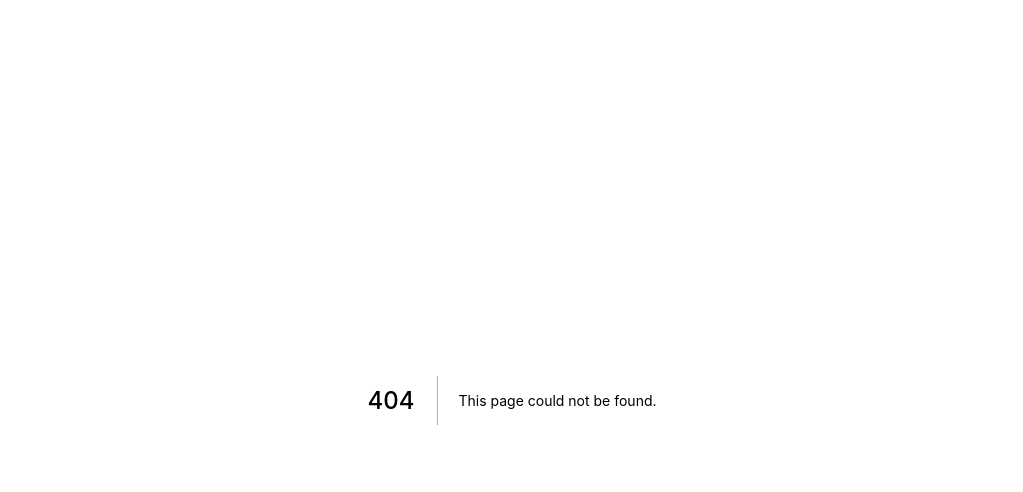
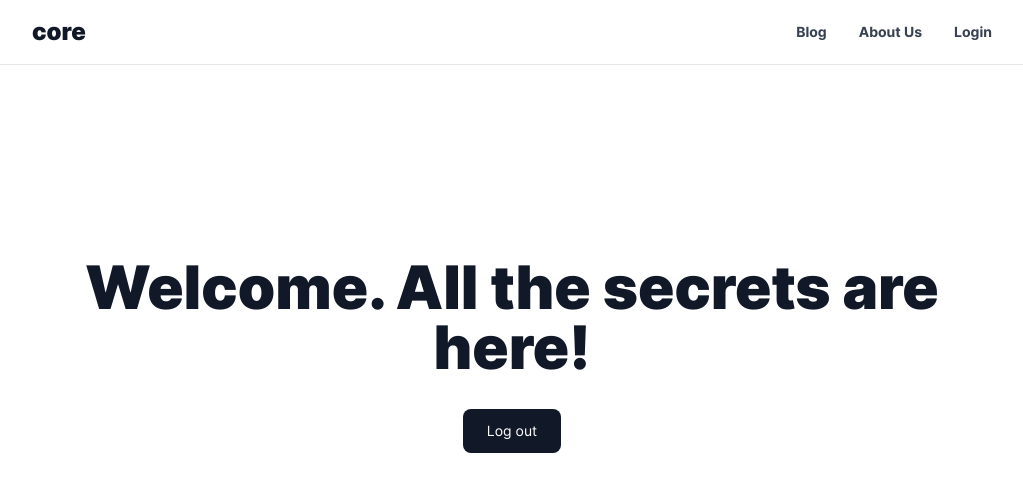
Before and after one commit to simalicrum/oob, a Next.js app: page /dashboard in a window 1280 px wide. Before the commit this address had no page. Shown: the top 492 px of the page, without its empty margins (128-1151 px from the left). Built offline with nearby package versions, Linux system fonts and the light colour scheme; no server answers; sample sign-in values are in the browser's storage.

Commit message:
Roughed in auth support for google

```diff
--- a/components/Button.jsx
+++ b/components/Button.jsx
@@ -1,8 +1,9 @@
-export default function Button({ children, type }) {
+export default function Button({ children, type, onClick }) {
   return (
     <button
       type={type}
       className="w-full rounded-lg bg-gray-900 py-3 px-6 text-center text-sm text-white hover:bg-gray-700 sm:w-auto"
+      onClick={onClick}
     >
       {children}
     </button>
--- a/components/Login.jsx
+++ b/components/Login.jsx
@@ -6,9 +6,11 @@ import FormError from './FormError';
 import Spinner from './Spinner';
 import { useFormik } from 'formik';
 import * as Yup from 'yup';
+import { signIn } from 'next-auth/react';
 
 export default function Login() {
   const [isSubmitting, setIsSubmitting] = useState(false);
+  const [isSubmittingGoogle, setIsSubmittingGoogle] = useState(false);
   const formik = useFormik({
     initialValues: {
       email: '',
@@ -65,6 +67,16 @@ export default function Login() {
         </div>
         <Button type="submit">{isSubmitting ? <Spinner /> : 'Login'}</Button>
       </form>
+      <div className="mt-6 flex flex-col ">
+        <Button
+          onClick={() => {
+            setIsSubmittingGoogle(true);
+            signIn('google', { callbackUrl: '/dashboard' });
+          }}
+        >
+          {isSubmittingGoogle ? <Spinner /> : 'Login with Google'}
+        </Button>
+      </div>
     </div>
   );
 }
--- /dev/null
+++ b/components/Secret.jsx
@@ -0,0 +1,18 @@
+import Link from 'next/link';
+import { signOut } from 'next-auth/react';
+import Button from './Button';
+
+export default function Secret() {
+  return (
+    <div className="justify-items mx-auto flex max-w-5xl flex-col px-4 pt-32 text-center sm:pt-48">
+      <h1 className="text-4xl font-black text-gray-900 sm:text-6xl">
+        Welcome. All the secrets are here!
+      </h1>
+      <div className="mt-8 w-auto">
+        <Link href="#">
+          <Button onClick={() => signOut()}>Log out</Button>
+        </Link>
+      </div>
+    </div>
+  );
+}
--- a/pages/_app.tsx
+++ b/pages/_app.tsx
@@ -1,8 +1,13 @@
-import '../styles/globals.css'
-import type { AppProps } from 'next/app'
+import { SessionProvider } from 'next-auth/react';
+import '../styles/globals.css';
+import type { AppProps } from 'next/app';
 
 function MyApp({ Component, pageProps }: AppProps) {
-  return <Component {...pageProps} />
+  return (
+    <SessionProvider session={pageProps.session} refetchInterval={0}>
+      <Component {...pageProps} />
+    </SessionProvider>
+  );
 }
 
-export default MyApp
+export default MyApp;
--- /dev/null
+++ b/pages/api/auth/[...nextauth].js
@@ -0,0 +1,23 @@
+import NextAuth from 'next-auth';
+import GoogleProvider from 'next-auth/providers/google';
+import FacebookProvider from 'next-auth/providers/facebook';
+import Auth0Provider from 'next-auth/providers/auth0';
+
+export default NextAuth({
+  providers: [
+    FacebookProvider({
+      clientId: process.env.FACEBOOK_ID,
+      clientSecret: process.env.FACEBOOK_SECRET,
+    }),
+    GoogleProvider({
+      clientId: process.env.GOOGLE_ID,
+      clientSecret: process.env.GOOGLE_SECRET,
+    }),
+
+    Auth0Provider({
+      clientId: process.env.AUTH0_ID,
+      clientSecret: process.env.AUTH0_SECRET,
+      issuer: process.env.AUTH0_ISSUER,
+    }),
+  ],
+});
--- /dev/null
+++ b/pages/dashboard.jsx
@@ -0,0 +1,29 @@
+import { getSession, useSession, signIn, signOut } from 'next-auth/react';
+import Layout from '../components/Layout';
+import Secret from '../components/Secret';
+
+export default function Dashboard() {
+  const { data: session } = useSession();
+  return (
+    <Layout>
+      <Secret />
+    </Layout>
+  );
+}
+
+export async function getServerSideProps(context) {
+  const session = await getSession(context);
+  if (!session) {
+    return {
+      redirect: {
+        destination: '/login',
+        permanent: false,
+      },
+    };
+  }
+  return {
+    props: {
+      session,
+    },
+  };
+}
```
